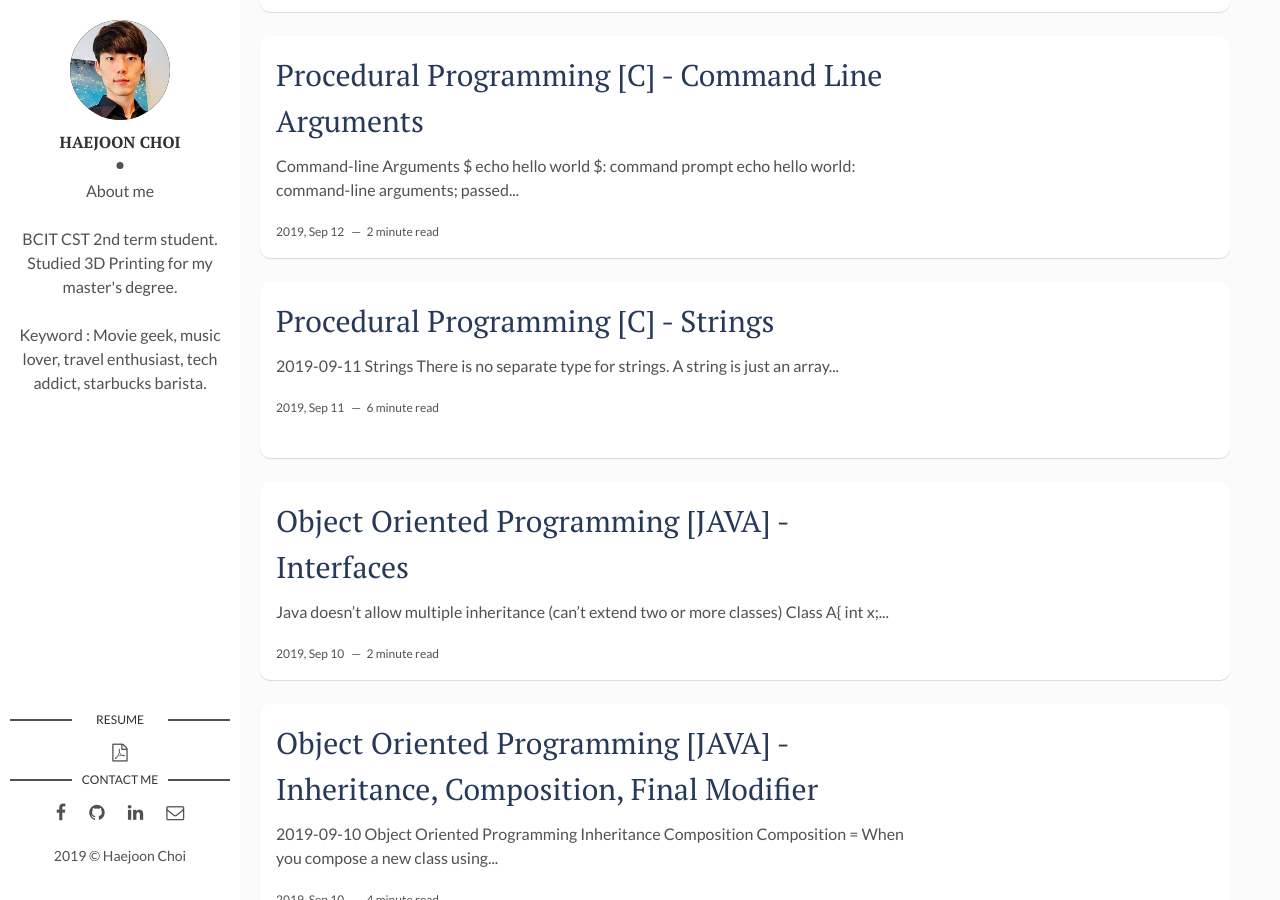
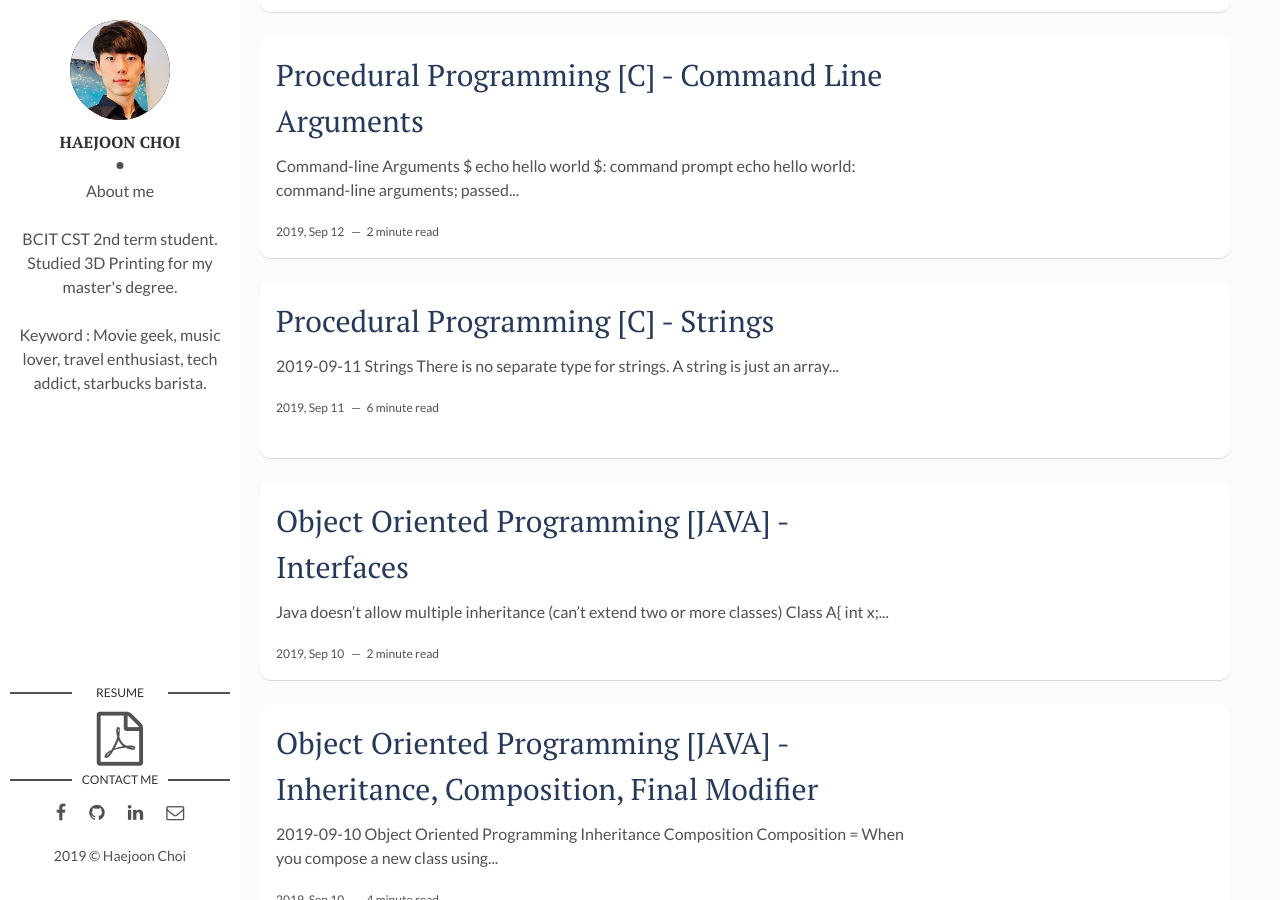
Before and after one commit to HaejoonChoi/HaejoonChoi.github.io-old, a Jekyll site: the page built from index.html, in a window 1280 px wide and 900 px high, scrolled down 428 px. Built offline with Jekyll 4.4.1, drawn with Linux system fonts in a browser that asks for light colours; the list of posts is cut into pages by our own code.

Commit message:
icon fix

```diff
--- a/_layouts/main.html
+++ b/_layouts/main.html
@@ -19,7 +19,7 @@
     <section class="contact">
       <h3 class="contact-title">Resume</h3>
       <ul>
-        <li class="resume"><a href="{{site.url}}/assets/files/{{ site.resume }}" target="_blank"><i class="fa fa-file-pdf-o"></i></a></li>
+        <li class="resume"><a href="{{site.url}}/assets/files/{{ site.resume }}" target="_blank"><i class="fa fa-file-pdf-o fa-3x"></i></a></li>
       </ul>
       <h3 class="contact-title">Contact me</h3>
       <ul>
```
